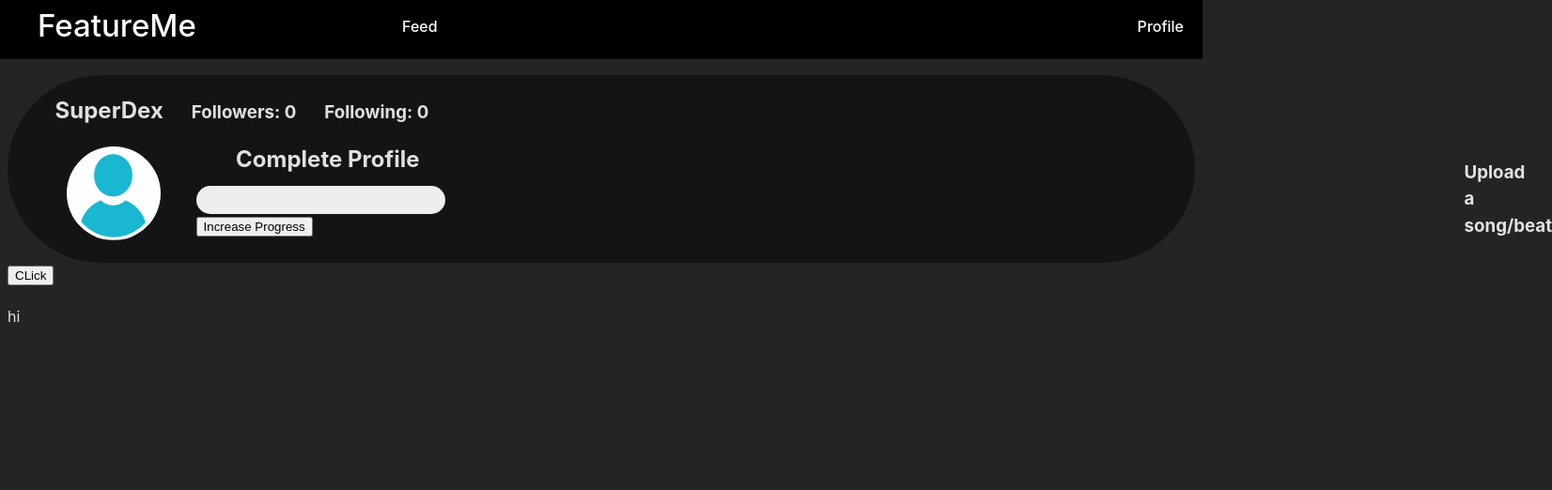
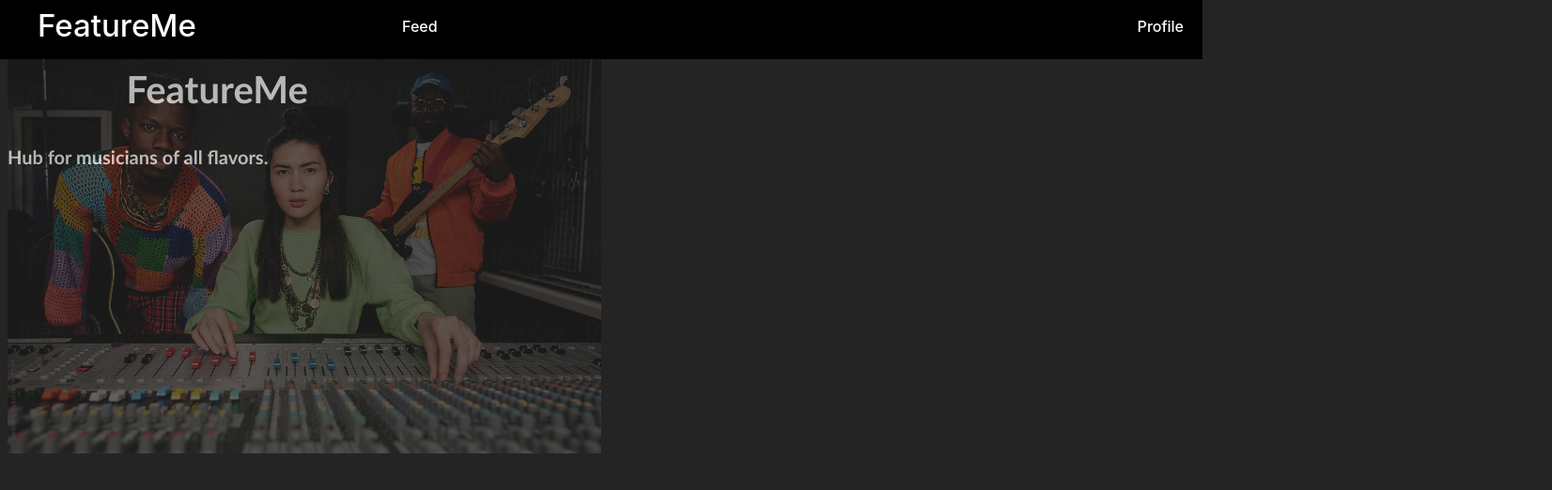
Before and after one commit to SuperDex7/FeatureMe, a React (Vite) app in the folder react-feature/: page / in a window 1280 px wide. Shown: the top 522 px of the page at 94% size, 1652 px wide, since content can reach past the window. Built offline with nearby package versions, Linux system fonts and the light colour scheme.

Commit message:
Main page created

```diff
--- a/react-feature/src/App.jsx
+++ b/react-feature/src/App.jsx
@@ -1,13 +1,21 @@
 import './App.css'
-import Homepage from './Pages/Homepage'
+
+import Header from './Components/Header'
+import './Styling/Main.css'
 import Que from './que'
 function App() {
 
 
   return (
     <>
-   <Homepage />
-   <Que />
+   <Header />
+   <div id='firstsection'>
+    <h1 id='maintitle'>FeatureMe</h1>
+    <p id='under'>Hub for musicians of all flavors.</p>
+<img id='bi' src="background.jpg" alt="background image" />
+
+   </div>
+    {/*<Que />*/}
     </>
   )
 }
--- a/react-feature/src/Pages/Homepage.jsx
+++ b/react-feature/src/Pages/Homepage.jsx
@@ -3,7 +3,7 @@ import ProgressBar from '../HomepageF/ProgressBar';
 import Header from '../Components/Header';
 function Homepage() {
 
-    const [loggedIn, setLoggedIn] = useState(false);
+    const [loggedIn, setLoggedIn] = useState(true);
     const [progress, setProgress] = useState(0);
     const [progCheck, setProgCheck] = useState(true);
 
@@ -32,7 +32,7 @@ function Homepage() {
     <div>
         <Header />
 
-       <div id='profileS'>
+      {loggedIn && <div id='profileS' >
         <section id='profileSi'>
         <h2>SuperDex</h2>
         <h3>Followers: 0</h3>
@@ -54,6 +54,9 @@ function Homepage() {
             <h3><a href="/upload"></a>Upload a song/beat</h3>
           </section>
 
+        </div>}
+        <div>
+
         </div>
     </div>
   );
--- /dev/null
+++ b/react-feature/src/Styling/Main.css
@@ -0,0 +1,16 @@
+#firstsection{
+    padding-top: 30px;
+    color: white;
+    font-weight: bold;
+    font-size: 125%;
+    width: 50%;
+    font-family:'Gill Sans', 'Gill Sans MT', Calibri, 'Trebuchet MS', sans-serif ;
+}
+#bi{
+    margin-top: -140px;
+    width: 100%;
+   opacity: 0.3;
+}
+#maintitle{
+    padding-left: 20%;
+}
--- a/react-feature/src/main.jsx
+++ b/react-feature/src/main.jsx
@@ -4,11 +4,13 @@ import './index.css'
 import App from './App.jsx'
 import Feed from './Pages/Feed.jsx'
 import Profile from './Pages/Profile.jsx'
+import Homepage from './Pages/Homepage.jsx'
 import { QueryClient, QueryClientProvider } from '@tanstack/react-query'
 import {createBrowserRouter, RouterProvider} from 'react-router-dom'
 
 const router = createBrowserRouter([
   {path: '/', element: <App />},
+  {path: 'home', element: <Homepage />},
   {path: 'feed', element: <Feed />},
   {path: 'profile', element: <Profile />},
   {path: 'signup', element: <h1>Signup</h1>},
```
Also changed, not shown: react-feature/public/background.jpg (added).
